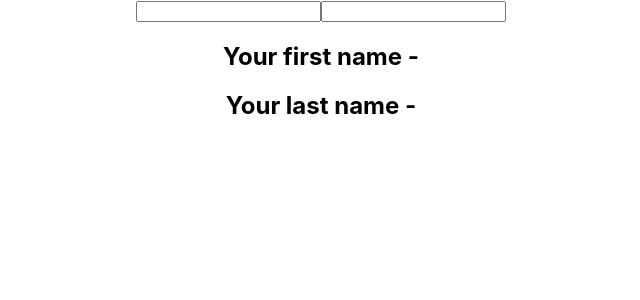
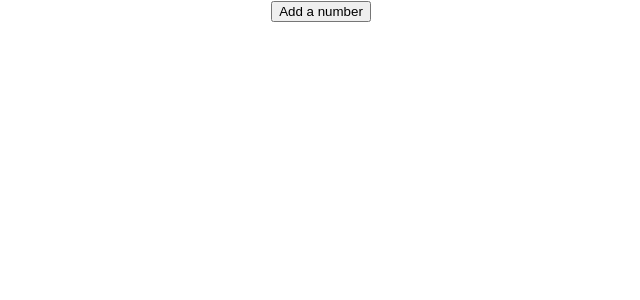
Before and after one commit to RAVIGANESHMBHAT/react-hooks-tutorial, a React (Create React App) app: page / in a window 1280 px wide. Shown: the top 300 px of the page, without its empty margins (319-959 px from the left). Built offline with nearby package versions, Linux system fonts and the light colour scheme.

Commit message:
useState and arrays

```diff
--- a/src/App.js
+++ b/src/App.js
@@ -1,6 +1,7 @@
 import "./App.css";
 import ClassCounter from "./components/ClassCounter";
 import HookCounter from "./components/HookCounter";
+import HookCounterFour from "./components/HookCounterFour";
 import HookCounterThree from "./components/HookCounterThree";
 import HookCounterTwo from "./components/HookCounterTwo";
 
@@ -10,7 +11,8 @@
       {/* <ClassCounter /> */}
       {/* <HookCounter /> */}
       {/* <HookCounterTwo /> */}
-      <HookCounterThree />
+      {/* <HookCounterThree /> */}
+      <HookCounterFour />
     </div>
   );
 }
--- /dev/null
+++ b/src/components/HookCounterFour.js
@@ -0,0 +1,28 @@
+import React, { useState } from "react";
+
+function HookCounterFour() {
+  const [items, setItems] = useState([]);
+
+  const addItem = () => {
+    setItems([
+      ...items,
+      {
+        id: items.length,
+        value: Math.floor(Math.random() * 10) + 1,
+      },
+    ]);
+  };
+
+  return (
+    <div>
+      <button onClick={addItem}>Add a number</button>
+      <ul>
+        {items.map((item) => (
+          <li key={item.id}>{item.value}</li>
+        ))}
+      </ul>
+    </div>
+  );
+}
+
+export default HookCounterFour;
```
